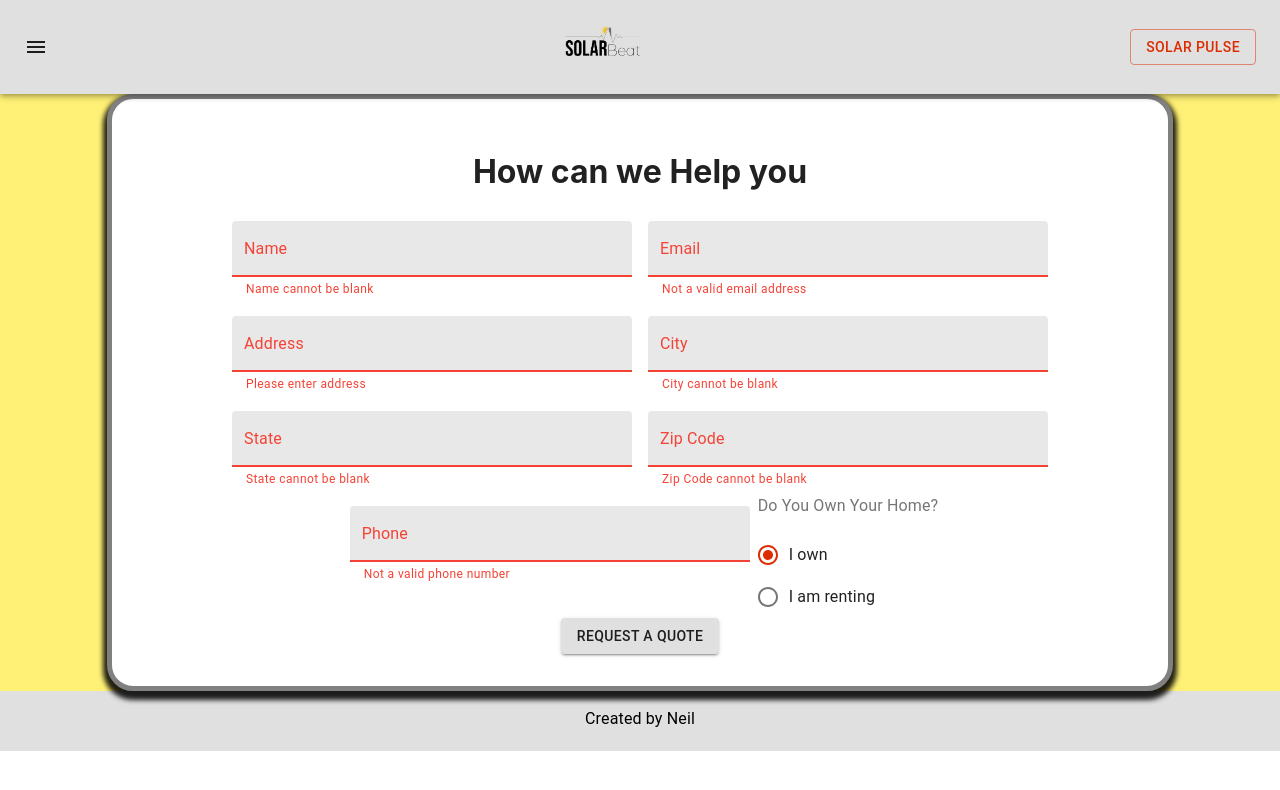
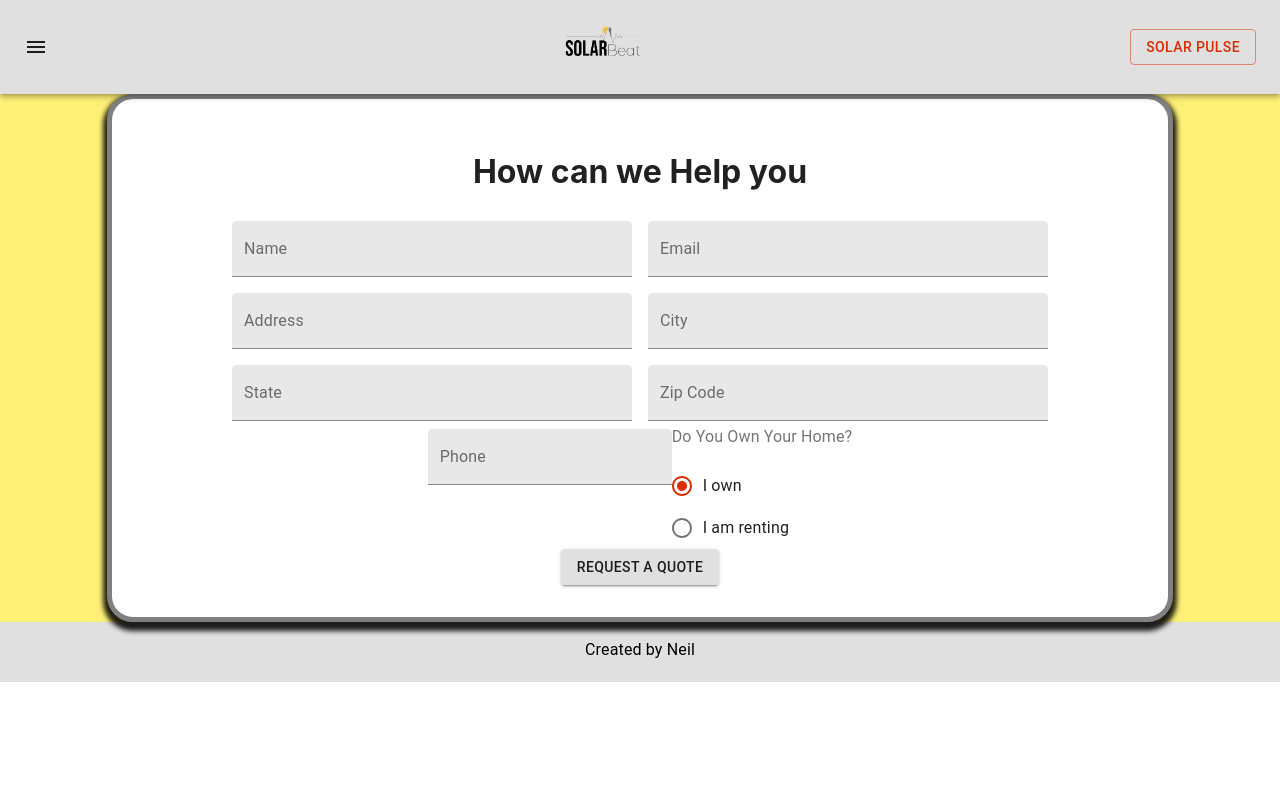
Before and after one commit to NGDino/solar-beat, a React (Create React App) app in the folder solar-beat/: page /contact in a window 1280 px wide. Shown: the top 790 px of the page. Built offline with nearby package versions, Linux system fonts and the light colour scheme.

Commit message:
validation working.

```diff
--- a/solar-beat/src/components/ContactForm/index.js
+++ b/solar-beat/src/components/ContactForm/index.js
@@ -41,19 +41,21 @@ const ContactForm = () => {
 
     const validate = () => {
         let temp = {};
-        temp.name = values.name?'':"This Field is required"
+        temp.name = values.name?'':"This field is required"
         temp.email = (/^[a-zA-Z0-9_.+-]+@[a-zA-Z0-9-]+\.[a-zA-Z0-9-.]+$/).test(values.email)?'' :"Not a valid email"
         temp.address = values.address?'':"This Field is required"
         temp.city = values.city?'':"This Field is required"
         temp.state = values.state?'':"This Field is required"
-        temp.zip = values.zip?'':"This Field is required"
+        temp.zip =  (/^\d{5}$/).test(values.zip)?'':"Enter a 5 digit zip code"
         temp.phone = (/^\s*(?:\+?(\d{1,3}))?[-. (]*(\d{3})[-. )]*(\d{3})[-. ]*(\d{4})(?: *x(\d+))?\s*$/).test(values.phone)?'':"Not a valid phone number"
         temp.owner = values.owner === true ? '':"You must be a homeowner to go solar"
         setErrors({
             ...temp
         })
         console.log('temp',temp)
+
         return Object.values(temp).every(x => x == '' )
+
     }
     const classes = useStyles();
 
@@ -74,7 +76,8 @@ const ContactForm = () => {
         console.log('submit', values, errors)
         if(validate()){
             alert('works biotch')
-        }else{ alert('enter yo shit')}
+            console.log('errors submit', errors)
+        }else{ alert('Fix form errors')}
     }
 
     return (
@@ -88,8 +91,8 @@ const ContactForm = () => {
                         name="name"
                         label="Name"
                         variant="filled"
-                        error
-                        helperText="Name cannot be blank"
+                        helperText={errors.name}
+                        error = {errors.name}
                     />
                     <TextField
                         onChange = {handleChange}
@@ -98,8 +101,8 @@ const ContactForm = () => {
                         name="email"
                         label="Email"
                         variant="filled"
-                        error
-                        helperText="Not a valid email address"
+                        helperText={errors.email}
+                        error = {errors.email}
                         />
                     <TextField
                         className={classes.formControl}
@@ -108,8 +111,8 @@ const ContactForm = () => {
                         name="address"
                         label="Address"
                         variant="filled"
-                        error
-                        helperText="Please enter address"
+                        helperText={errors.address}
+                        error = {errors.address}
                         />
                     <TextField
                         className={classes.formControl}
@@ -118,8 +121,8 @@ const ContactForm = () => {
                         name="city"
                         label="City"
                         variant="filled"
-                        error
-                        helperText="City cannot be blank"
+                        helperText={errors.city}
+                        error = {errors.city}
                         />
                         <TextField
                         className={classes.formControl}
@@ -128,8 +131,8 @@ const ContactForm = () => {
                         name="state"
                         label="State"
                         variant="filled"
-                        error
-                        helperText="State cannot be blank"
+                        helperText={errors.state}
+                        error = {errors.state}
                         />
                     <TextField
                         className={classes.formControl}
@@ -138,18 +141,18 @@ const ContactForm = () => {
                         name="zip"
                         label="Zip Code"
                         variant="filled"
-                        error
-                        helperText="Zip Code cannot be blank"
+                        helperText={errors.zip}
+                        error = {errors.zip}
                         />
                     <TextField
-                        className={classes.formControl}
+                        classzip={classes.formControl}
                         onChange = {handleChange}
                         id="phone"
                         name="phone"
                         label="Phone"
                         variant="filled"
-                        error
-                        helperText="Not a valid phone number"
+                        helperText={errors.phone}
+                        error = {errors.phone}
                         />
 
 
```
Also changed, not shown: 1 other file (tests, documents, lock files or other folders).
